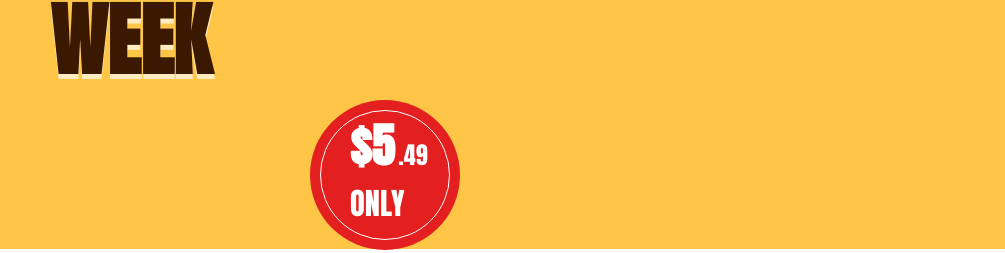
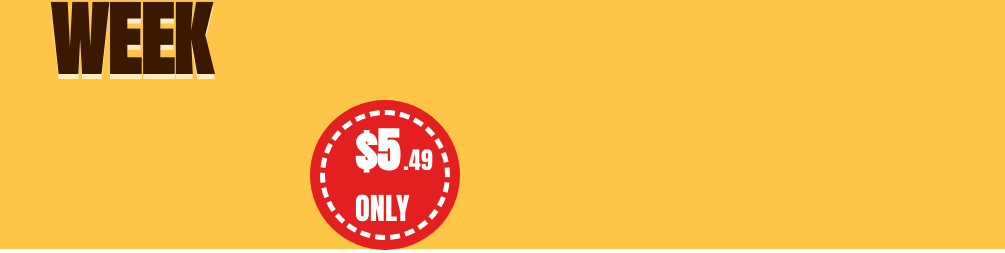
Before and after one commit to dmwwilsondelgado/BUEGUER_WEB-, a plain HTML site: page index.html in a window 1280 px wide. Shown: the part 551-804 px from the top of the page, 0-1005 px from the left. Drawn offline with nearby package versions, Linux system fonts and the light colour scheme; a web font is replaced by a local one.

Commit message:
Creacion de circulo Promo

```diff
--- a/Css/layaout.css
+++ b/Css/layaout.css
@@ -189,24 +189,19 @@
   transform: translate;
   z-index: 5;
   border-top: 50px;
-  /* align-items: center; */
   padding: 10px;
-  /* aca animacion circular */
-  /* border: solid 1px var(--BLACO_PURO); */
-  border-image: linear-gradient(135deg, #fff 25%, transparent 25%, transparent 50%, #fff 50%, #ffffff 75%, transparent 75%, transparent) 1;
-  /* border-radius: 50%; */
-  border-width: 2px; /* Grosor del borde */
-  /* border-style: solid; Necesario para border-image */
-  /* border-image:
-  repeating-linear-gradient(
-    360deg,
-    #fff,
-    #fff 10px, color hasta 10px
-    transparent 10px,
-    transparent 20px espacio transparente hasta 20px
-  ) 1; Cambia '1' por el número de veces que quieras repetir el patrón */
+  /*border-image: linear-gradient(135deg, #fff 25%, transparent 25%, transparent 50%, #fff 50%, #ffffff 75%, transparent 75%, transparent) 1;*/
+  border-width: 2px;
 }
-.circle::before{
+
+
+.circle__rayas{
+  border: 5px dashed white;
+  height: 130px;
+  width: 130px;
+  border-radius: 50%;
+}
+/*.circle::before{
   border-style: dotted;
   position: absolute;
   content: '';
@@ -218,8 +213,12 @@
   box-sizing: border-box;
   z-index: -1;
 }
-.circle::after{
+*/
+/*.circle::after{
 }
+*/
+
+
 
 
 .promo__price-text {
--- a/index.html
+++ b/index.html
@@ -50,9 +50,11 @@
           </div>
           <div class="promo__price">
             <div class="circle">
-              <span class="promo__price-text">$5</span>
-              <span class="promo__price-text2">.49</span>
-              <span class="promo__price-subtext">ONLY</span>
+              <div class="circle__rayas">
+                <span class="promo__price-text">$5</span>
+                <span class="promo__price-text2">.49</span>
+                <span class="promo__price-subtext">ONLY</span>
+              </div>
             </div>
             <!-- <img  class="promo__img" src="" alt="">
             <span class="promo__price-text">$5.49</span>
```
